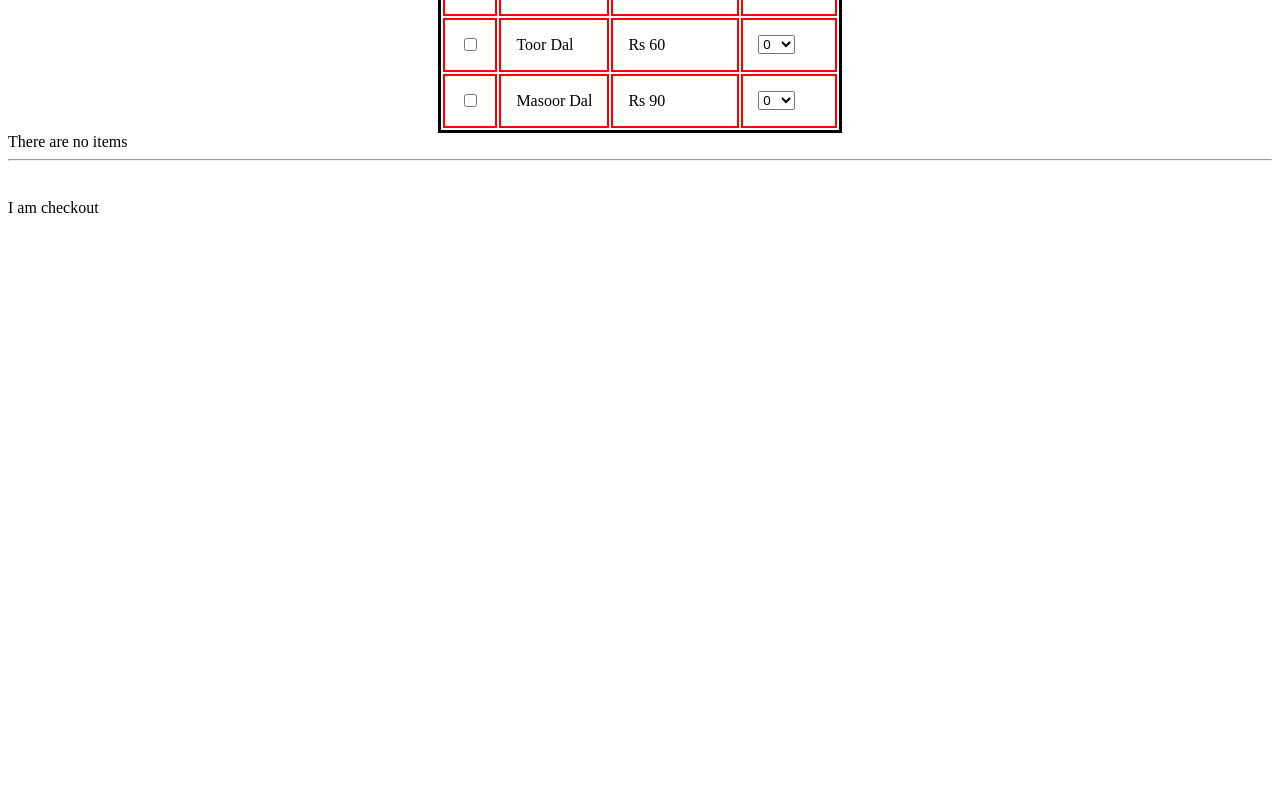
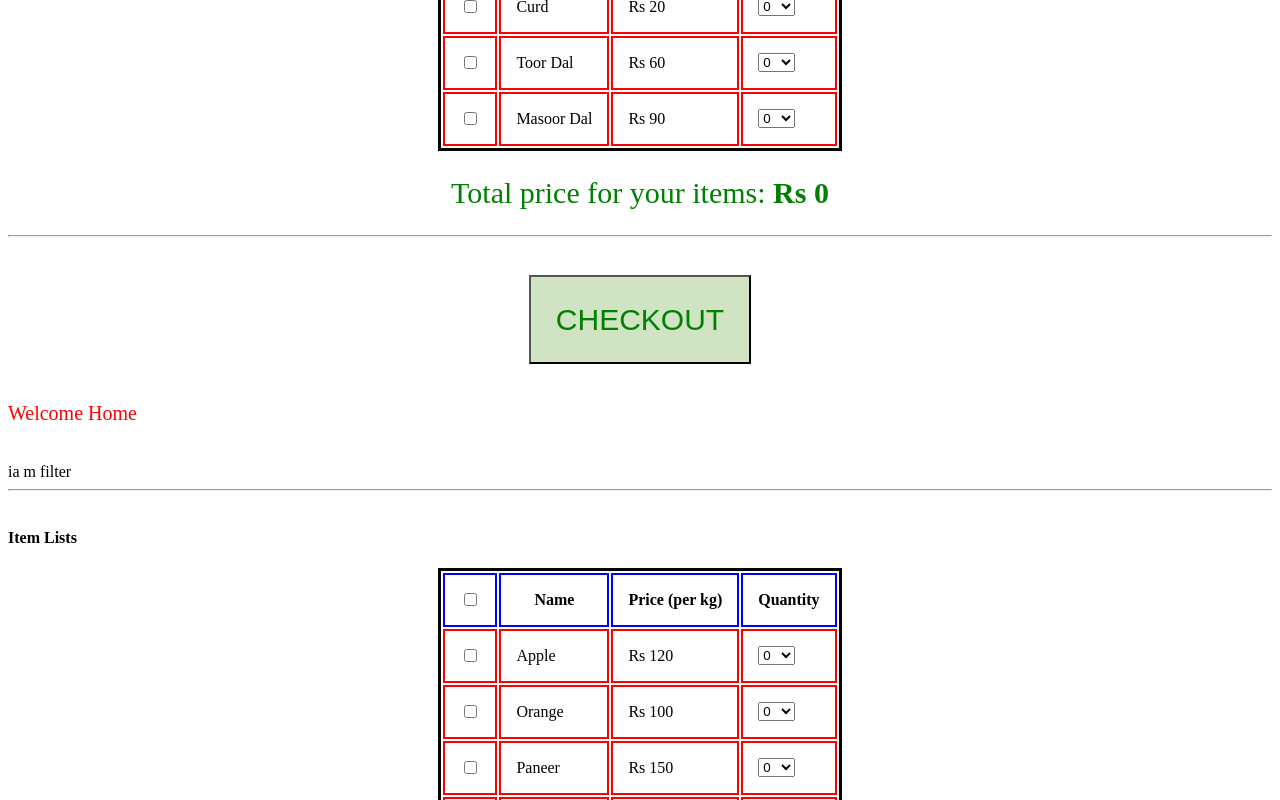
Before and after one commit to neha-jain-11/shopping, a React app: page /home in a window 1280 px wide. Shown: the part 500-1300 px from the top of the page. Before the commit the page ends 800 px from the top, so only its background shows below. Built offline with nearby package versions, Linux system fonts and the light colour scheme.

Commit message:
added the onchnage checkbox functionality

```diff
--- a/src/components/App.jsx
+++ b/src/components/App.jsx
@@ -1,14 +1,20 @@
 import React from 'react';
 import {
   BrowserRouter as Router,
-  Route
+  Route,
+  Link
 } from 'react-router-dom';
 import Home from './pages/home/Home.jsx';
+import Filters from './pages/home/filters/Filters.jsx';
 import './app.css';
 
 const App = () => (
   <Router>
     <h2>Lets do some shopping</h2>
+    <Link to="/home">Home</Link>
+    <Link to="/Checkout">Checkout</Link>
+    <Route path='/home'><Home /></Route>
+    <Route path='/Checkout'><Filters /></Route>
     <Route path='/'><Home /></Route>
   </Router>
 );
--- a/src/components/atoms/Checkbox.jsx
+++ b/src/components/atoms/Checkbox.jsx
@@ -2,7 +2,7 @@ import React from 'react';
 
 const MyCheckbox = (props) => {
   return (
-    <input type='checkbox' id={props.id} checked={props.check} />
+    <input type='checkbox' id={props.id} checked={props.check} onChange={props.onChangeHandler} />
   )
 };
 
--- a/src/components/atoms/Dropdown.jsx
+++ b/src/components/atoms/Dropdown.jsx
@@ -1,7 +1,7 @@
 import React from 'react';
 
 const MyDropdown = (props) => (
-  <select id={props.id} defaultValue={props.value} onChange={props.onChangeHandler}>
+  <select id={props.id} value={props.value} onChange={props.onChangeHandler}>
     {Array.from(Array(11).keys()).map((opt, index) => (
       <option key={index}>{opt}</option>
     ))
--- a/src/components/pages/home/Home.jsx
+++ b/src/components/pages/home/Home.jsx
@@ -40,51 +40,63 @@ class Home extends Component {
   constructor(props) {
     super(props);
     this.state = {
-      selectedItems: [],
       dataItems: data.map((item) => ({ ...item, ...{ quantity: 0 } })),
-      checkIdList: []
+      checkIdList: [],
+      totalPrice: 0
     }
     this.updateCheck = this.updateCheck.bind(this);
     this.updateOptionHandler = this.updateOptionHandler.bind(this);
   }
 
+  getTotalPrice(data) {
+    return data.reduce((price, o) => (price + (o.price * o.quantity)), 0);
+  }
+
   updateCheck(event) {
-    debugger;
-    // const selectedItemId = event.target.id.split('-')[1];
-    // // let itemData = this.state.selectedItems;
-    // let checkList = this.state.checkIdList;
+    const checked = event.target.checked;
+    const selectedItemId = event.target.id.split('-')[1];
+    let itemData = this.state.dataItems;
+    let checkList = this.state.checkIdList;
+    const itemIndex = itemData.findIndex((i) => i.itemId === selectedItemId);
+    if (checked) {
+      checkList.push(selectedItemId);
+      itemData[itemIndex].quantity = 1;
+    } else {
+      checkList.splice(checkList.indexOf(selectedItemId), 1);
+      itemData[itemIndex].quantity = 0;
+    }
 
-    // this.setState({
-    //   // selectedItems: itemData,
-    //   checkIdList: checkList
-    // });
+    this.setState({
+      dataItems: itemData,
+      checkIdList: checkList,
+      totalPrice: this.getTotalPrice(itemData)
+    });
   }
 
   updateOptionHandler(event) {
     let quantity = Number(event.target.value);
     const selectedItemId = event.target.id.split('-')[1];
-    let itemData = this.state.selectedItems;
+    let itemData = this.state.dataItems;
     let checkList = this.state.checkIdList;
     const itemIndex = itemData.findIndex((i) => i.itemId === selectedItemId);
-    if (itemIndex > -1) {
-      if (quantity === 0) {
-        itemData.splice(itemIndex, 1);
-        checkList.splice(itemIndex, 1);
-      } else {
-        itemData[itemIndex].quantity = quantity;
-      }
+
+    itemData[itemIndex] = { ...itemData[itemIndex], ...{ quantity } };
+
+    if (quantity === 0) {
+      checkList.splice(itemIndex, 1);
     } else {
-      const item = this.state.dataItems.find((i) => i.itemId === selectedItemId);
-      if (item) {
-        const update = { ...item, ...{ quantity } };
-        (itemData).push(update);
-        (checkList).push(update.itemId);
-      }
+      (checkList).push(selectedItemId);
     }
     this.setState({
-      selectedItems: itemData,
-      checkIdList: checkList
+      dataItems: itemData,
+      checkIdList: checkList,
+      totalPrice: this.getTotalPrice(itemData)
     });
+  }
+
+  checkout() {
+    console.log('check me out !!!!');
+
   }
 
   render() {
@@ -92,8 +104,8 @@ class Home extends Component {
       <div>
         <div className='home'>Welcome Home</div>
         <Filters />
-        <Items list={this.state.dataItems} checkIdList={this.state.checkIdList} updateOptionHandler={this.updateOptionHandler} />
-        <Checkout />
+        <Items totalPrice={this.state.totalPrice} list={this.state.dataItems} checkIdList={this.state.checkIdList} updateOptionHandler={this.updateOptionHandler} updateCheck={this.updateCheck} />
+        <Checkout checkout={this.checkout} />
       </div>
 
     );
--- a/src/components/pages/home/checkout/Checkout.jsx
+++ b/src/components/pages/home/checkout/Checkout.jsx
@@ -1,7 +1,10 @@
 import React from 'react';
+import './checkout.css';
 
-const Checkout = () => (
-  <div>I am checkout</div>
+const Checkout = (props) => (
+  <div id='checkout-container'>
+    <input id='checkout' type='button' value='CHECKOUT' onClick={props.checkout} />
+  </div>
 );
 
 export default Checkout;
--- /dev/null
+++ b/src/components/pages/home/checkout/checkout.css
@@ -0,0 +1,11 @@
+#checkout {
+  padding: 2%;
+  color: green;
+  font-size: 30px;
+  text-align: center;
+  background-color: rgb(208, 228, 196);
+}
+
+#checkout-container {
+  text-align: center;
+}
--- a/src/components/pages/home/items/Items.jsx
+++ b/src/components/pages/home/items/Items.jsx
@@ -28,7 +28,8 @@ const Items = (props) => {
 
         </tbody>
       </table>
-      {props.items ? props.items.map((iem, index) => (<li key={index}>{item}</li>)) : <span>There are no items</span>}
+
+      <div id='total'> Total price for your items: <span><b>Rs {props.totalPrice}</b></span> </div>
       <hr />
     </div>
   )
--- a/src/components/pages/home/items/items.css
+++ b/src/components/pages/home/items/items.css
@@ -23,3 +23,10 @@ td.count {
 td.name {
   text-align: center;
 }
+
+#total {
+  margin: 2%;
+  font-size: 30px;
+  text-align: center;
+  color: green;
+}
```
